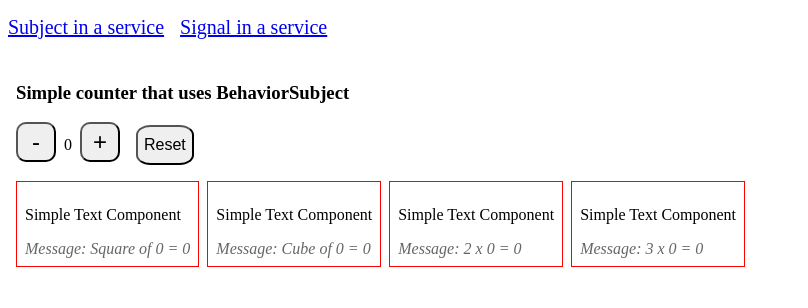
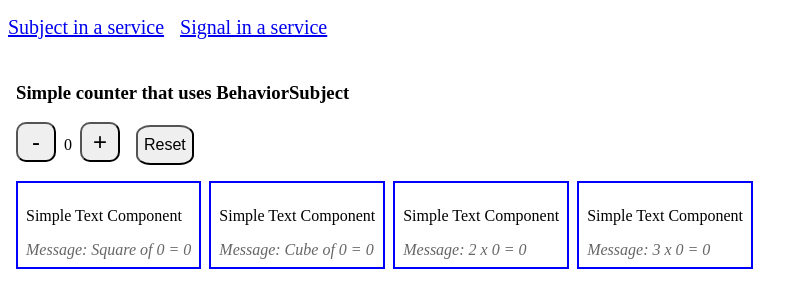
Before and after one commit to railsstudent/ng-signal-service-demo, an Angular app: page /signal-in-a-service in a window 1280 px wide. Shown: the top 308 px of the page, without its empty margins (0-808 px from the left). Built offline with nearby package versions, Linux system fonts and the light colour scheme.

Commit message:
feat: signalCounterComponent and borderDirective

```diff
--- /dev/null
+++ b/src/app/directives/border.directive.ts
@@ -0,0 +1,18 @@
+import { Directive, HostBinding, Input } from '@angular/core';
+
+@Directive({
+  selector: '[appBorder]',
+  standalone: true
+})
+export class BorderDirective {
+  @Input()
+  @HostBinding('style.borderColor')
+  borderColor = 'red';
+
+  @Input()
+  @HostBinding('style.borderWidth.px')
+  borderWidth = 1;
+
+  @HostBinding('style.borderStyle')
+  borderStyle = 'solid';
+}
--- /dev/null
+++ b/src/app/signalCounter/services/signal.service.ts
@@ -0,0 +1,28 @@
+import { Injectable, computed, signal } from '@angular/core';
+
+@Injectable()
+export class SignalService {
+  private counterSignal = signal(0);
+  counter = this.counterSignal.asReadonly();
+
+  arithmetic = computed(() => {
+    const counter = this.counter();
+    return {
+      counter,
+      square: Math.pow(counter, 2),
+      cube: Math.pow(counter, 3),
+      double: counter * 2,
+      triple: counter * 3,
+    }
+  });
+
+  update(delta = 1) {
+    this.counterSignal.update((value) =>
+      (value + delta >= 0) ? value + delta : value
+    );
+  }
+
+  reset() {
+    this.counterSignal.set(0);
+  }
+}
--- a/src/app/signalCounter/signal-counter.component.ts
+++ b/src/app/signalCounter/signal-counter.component.ts
@@ -1,28 +1,25 @@
 import { ChangeDetectionStrategy, Component, inject } from '@angular/core';
-import { AsyncPipe, NgIf } from '@angular/common';
+import { DescriptionPipe } from '../pipes/description.pipe';
 import { SimpleTextComponent } from '../simpleText/simple-text.component';
-import { SubjectService } from '../subjectCounter/services/subject.service';
-import { DescriptionPipe } from '../pipes/description.pipe';
+import { SignalService } from './services/signal.service';
 
 @Component({
   selector: 'app-signal-counter',
   standalone: true,
-  imports: [SimpleTextComponent, AsyncPipe, NgIf, DescriptionPipe],
+  imports: [SimpleTextComponent, DescriptionPipe],
   template: `
     <h3>Simple counter that uses BehaviorSubject</h3>
     <div>
       <button (click)="decrement()">-</button>
-      <span>{{ counter$ | async }}</span>
+      <span>{{ counter() }}</span>
       <button (click)="increment()">+</button>
       <button (click)="reset()">Reset</button>
     </div>
     <div>
-      <ng-container *ngIf="arithmetic$ | async as arithmetic">
-        <app-simple-text [description]="{ counter: arithmetic.counter, result: arithmetic.square } | description:'Square of '"></app-simple-text>
-        <app-simple-text [description]="{ counter: arithmetic.counter, result: arithmetic.cube } | description:'Cube of '"></app-simple-text>
-        <app-simple-text [description]="{ counter: arithmetic.counter, result: arithmetic.double } | description:'2 x '"></app-simple-text>
-        <app-simple-text [description]="{ counter: arithmetic.counter, result: arithmetic.triple } | description:'3 x '"></app-simple-text>
-      </ng-container>
+      <app-simple-text [description]="{ counter: arithmetic().counter, result: arithmetic().square } | description:'Square of '" borderColor="blue" [borderWidth]="2"></app-simple-text>
+      <app-simple-text [description]="{ counter: arithmetic().counter, result: arithmetic().cube } | description:'Cube of '" [borderColor]="'blue'" [borderWidth]="2"></app-simple-text>
+      <app-simple-text [description]="{ counter: arithmetic().counter, result: arithmetic().double } | description:'2 x '" [borderColor]="'blue'" [borderWidth]="2"></app-simple-text>
+      <app-simple-text [description]="{ counter: arithmetic().counter, result: arithmetic().triple } | description:'3 x '" [borderColor]="'blue'" [borderWidth]="2"></app-simple-text>
     </div>
   `,
   styles: [`
@@ -64,12 +61,13 @@ import { DescriptionPipe } from '../pipes/description.pipe';
       }
     }
   `],
+  providers: [SignalService],
   changeDetection: ChangeDetectionStrategy.OnPush,
 })
 export class SignalCounterComponent {
-  service = inject(SubjectService);
-  counter$ = this.service.counter$;
-  arithmetic$ = this.service.arithmetic$;
+  service = inject(SignalService);
+  counter = this.service.counter;
+  arithmetic = this.service.arithmetic;
 
   increment() {
     this.service.update();
--- a/src/app/simpleText/simple-text.component.ts
+++ b/src/app/simpleText/simple-text.component.ts
@@ -1,9 +1,15 @@
 import { Component, Input } from '@angular/core';
+import { BorderDirective } from '../directives/border.directive';
 
 @Component({
   selector: 'app-simple-text',
   standalone: true,
-  imports: [],
+  hostDirectives: [
+    {
+      directive: BorderDirective,
+      inputs: ['borderColor', 'borderWidth']
+    }
+  ],
   template: `
     <p>Simple Text Component</p>
     <label>
@@ -15,7 +21,6 @@ import { Component, Input } from '@angular/core';
     `
       :host {
         display: block;
-        border: 1px solid red;
         padding: 0.5rem;
       }
 
--- a/src/app/subjectCounter/services/subject.service.ts
+++ b/src/app/subjectCounter/services/subject.service.ts
@@ -1,12 +1,12 @@
 import { Injectable } from '@angular/core';
-import { BehaviorSubject, map, shareReplay } from 'rxjs';
+import { BehaviorSubject, map } from 'rxjs';
 
 @Injectable({
   providedIn: 'root'
 })
 export class SubjectService {
   private counterSub = new BehaviorSubject(0);
-  counter$ = this.counterSub.asObservable().pipe(shareReplay(1));
+  counter$ = this.counterSub.asObservable();
 
   arithmetic$ = this.counterSub.pipe(
     map((x) => ({
```
Also changed, not shown: 1 other file (tests, documents, lock files or other folders).
